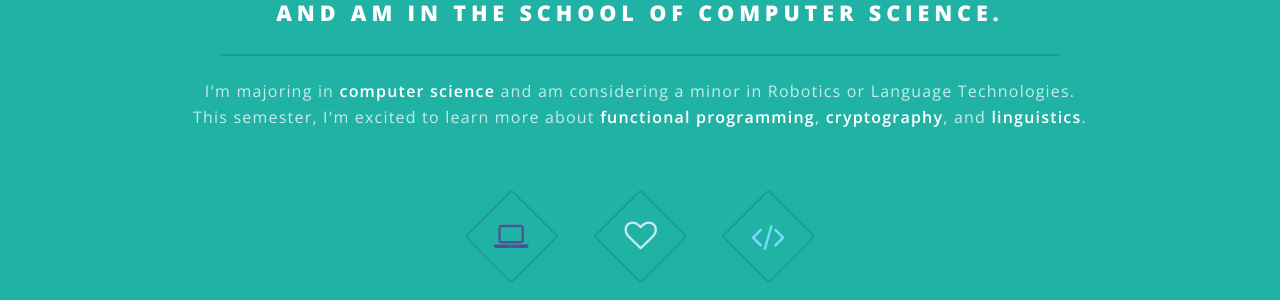
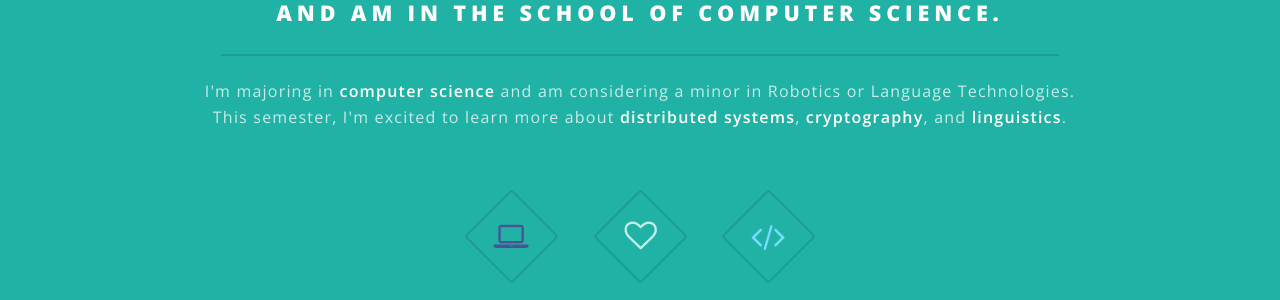
Before and after one commit to pavitthrap/pavitthrap.github.io, a Jekyll site: the page built from index.html, in a window 1280 px wide and 900 px high, scrolled down 886 px. Shown: the part 154-454 px from the top of the window. Built offline with Jekyll 4.4.1, drawn with Linux system fonts in a browser that asks for light colours; some web fonts are replaced.

Commit message:
Update index.html

```diff
--- a/index.html
+++ b/index.html
@@ -24,7 +24,7 @@ layout: landing
 								and am in the School of Computer Science.
 								</h2>
 								<p>I'm majoring in <b>computer science</b> and am considering a minor in Robotics or Language Technologies.<br />
-								This semester, I'm excited to learn more about <b>functional programming</b>, <b>cryptography</b>, and <b>linguistics</b>.</p>
+								This semester, I'm excited to learn more about <b>distributed systems</b>, <b>cryptography</b>, and <b>linguistics</b>.</p>
 							</header>
 							<ul class="icons major">
 								<li><span class="icon fa-laptop major" style="color:#4d5193"><span class="label">Lorem</span></span></li>
```
